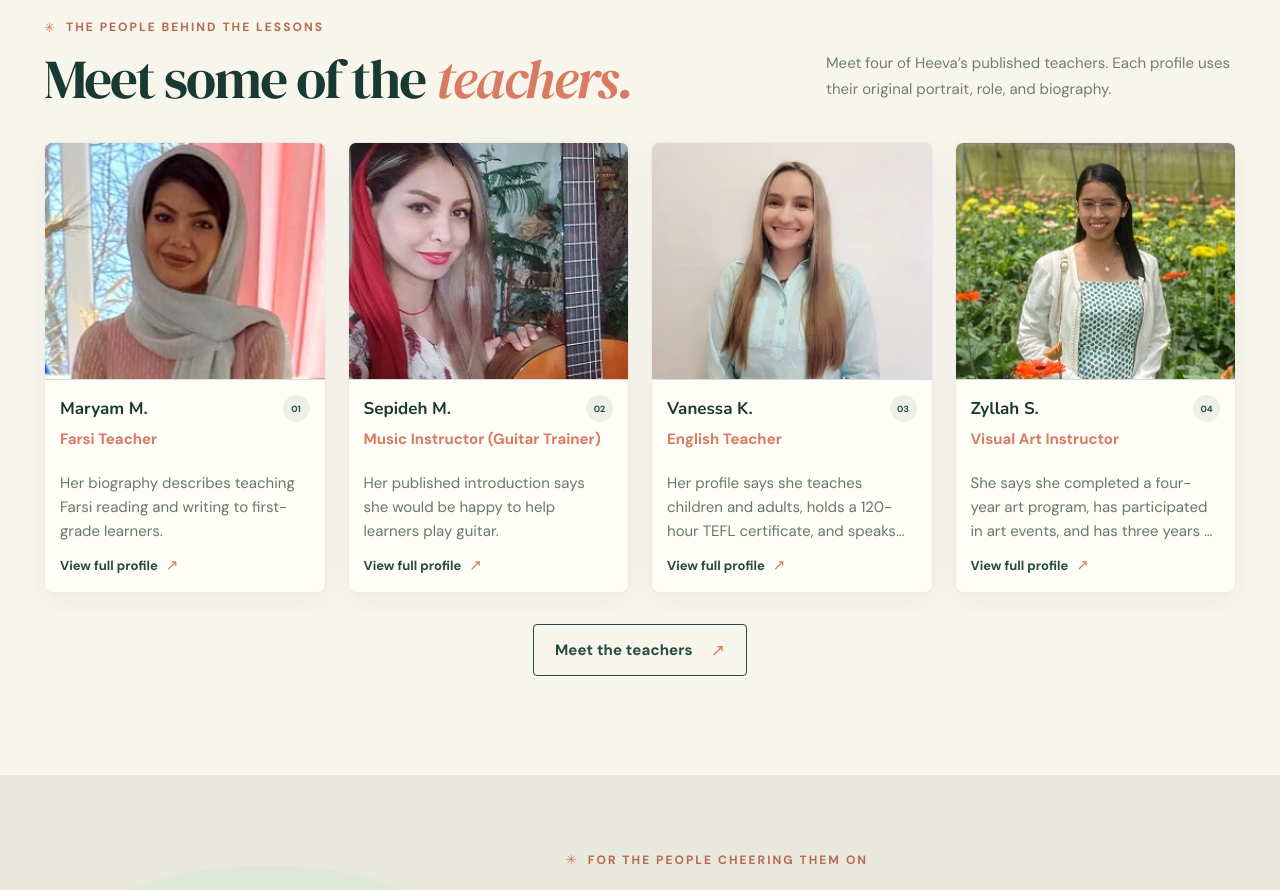
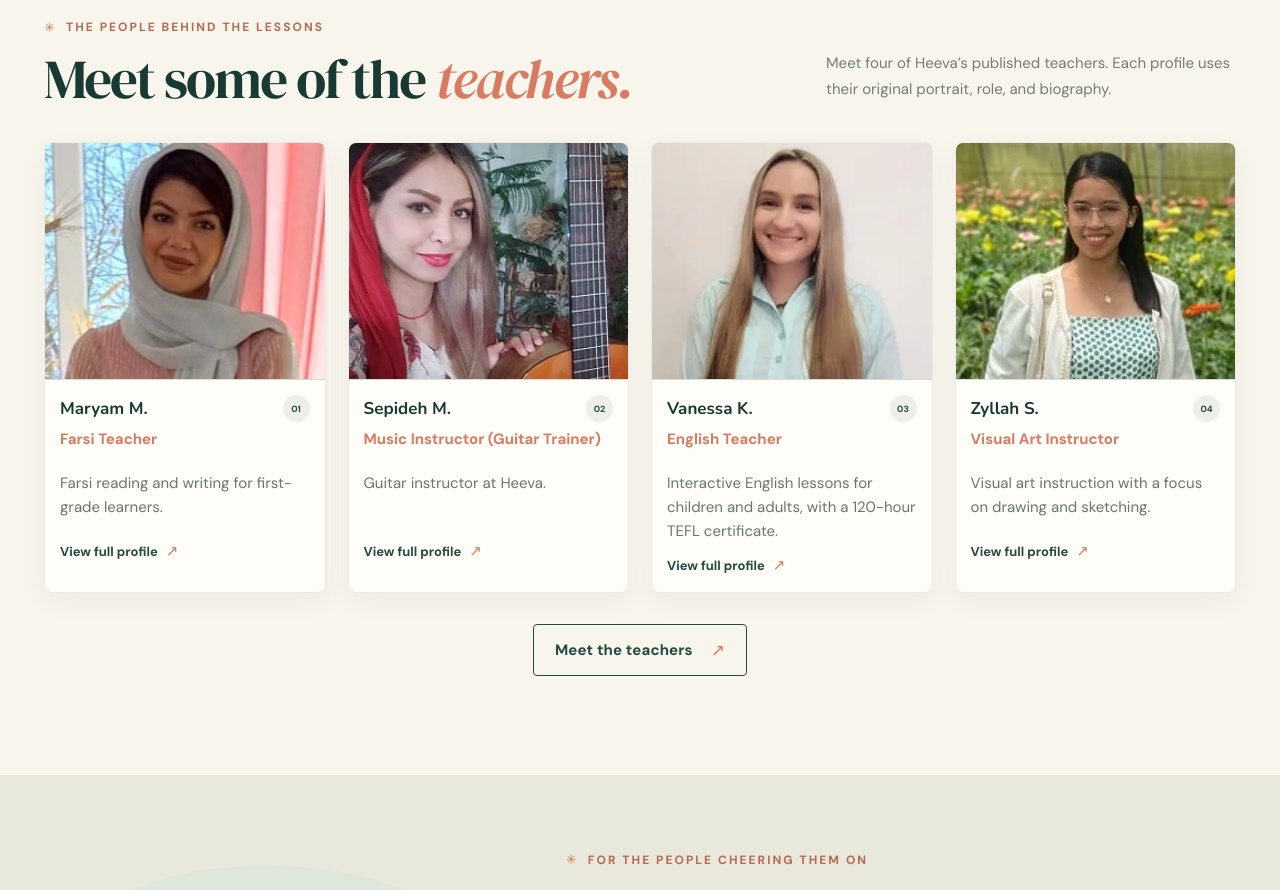
Before and after one commit to Shabdiz302/heeva-frontend, a React (Vite) app: page / in a window 1280 px wide. Shown: the part 2940-3830 px from the top of the page. Built offline with nearby package versions, Linux system fonts and the light colour scheme; no server answers.

Commit message:
Improve Heeva teacher profiles and portrait framing

```diff
--- a/src/components/ContentBlocks.jsx
+++ b/src/components/ContentBlocks.jsx
@@ -56,7 +56,7 @@ export function TeacherCard({ teacher, index = 0 }) {
   return (
     <article className="teacher-card">
       <Link className="teacher-card-link" to={`/teachers/${teacher.slug}`} aria-label={`View ${teacher.name}'s teacher profile`}>
-        <div className="teacher-photo">
+        <div className="teacher-photo" style={{ '--teacher-photo-origin': teacher.cardPhotoPosition, '--teacher-photo-scale': teacher.cardPhotoScale }}>
           <picture>
             <source srcSet={teacher.photo} type="image/webp" />
             <img src={teacher.originalPhoto} alt={`Portrait of ${teacher.name}, ${teacher.role}`} width="263" height="223" loading="lazy" decoding="async" style={{ objectPosition: teacher.imagePosition || 'center' }} />
--- a/src/data/teachers.js
+++ b/src/data/teachers.js
@@ -5,80 +5,106 @@ const profileSource = 'https://heevacourses.com/heeva-teachers';
 export const teachers = [
   {
     slug: 'albertus-v', name: 'Albertus V.', role: 'English Teacher', subject: 'English', category: 'language',
-    summary: 'He describes English lessons focused on speaking, listening, and reading in a warm, practical setting.',
-    bio: 'Albertus teaches English and says he is excited to help learners practise speaking, listening, and reading. He describes his classes as warm, practical, and enjoyable.',
+    summary: "Practical English lessons focused on speaking, listening and reading.",
+    bio: "Albertus helps learners practise speaking, listening and reading in English. He aims to make lessons warm, practical and enjoyable.",
+    relatedCourses: ["general-english"],
+    cardPhotoPosition: '57% 27%', cardPhotoScale: 1.3,
     photo: assetPath('/images/teachers/albertus-v.webp'), originalPhoto: assetPath('/images/teachers/original/albertus-v.jpg'), featured: false, source: profileSource,
   },
   {
     slug: 'bahar-s', name: 'Bahar S.', role: 'Violin Instructor', subject: 'Violin', category: 'music',
-    summary: 'She says she has taught violin since 2015 and describes music as a way to connect with sound and attentive listening.',
-    bio: 'Bahar is a music instructor and violin teacher. Her bio says she has taught violin since 2015 and describes music as a way to understand sound, build confidence, and listen more attentively.',
+    summary: "Violin teacher since 2015, with an emphasis on attentive listening.",
+    bio: "Bahar has taught violin since 2015. She sees music as a way to develop confidence, connect with sound and listen more attentively.",
+    relatedCourses: ["violin"],
+    cardPhotoPosition: '29% 22%', cardPhotoScale: 1.12,
     photo: assetPath('/images/teachers/bahar-s.webp'), originalPhoto: assetPath('/images/teachers/original/bahar-s.jpg'), featured: false, source: profileSource,
   },
   {
     slug: 'calley-anne-b', name: 'Calley-Anne B.', role: 'English Teacher', subject: 'English', category: 'language',
-    summary: 'Her profile describes online English teaching for children and adults, including grammar, punctuation, reading, and writing.',
-    bio: 'Calley-Anne teaches English online and says she has taught children and adults. Her published profile states she completed a TEFL course and teaches punctuation, grammar, reading, and writing in interactive lessons.',
+    summary: "Interactive online English lessons for children and adults.",
+    bio: "Calley-Anne teaches English online to children and adults. She has completed a TEFL course and uses interactive lessons to teach grammar, punctuation, reading and writing.",
+    relatedCourses: ["general-english"],
+    cardPhotoPosition: '50% 28%', cardPhotoScale: 1,
     photo: assetPath('/images/teachers/calley-anne-b.webp'), originalPhoto: assetPath('/images/teachers/original/calley-anne-b.jpg'), featured: false, source: profileSource,
   },
   {
     slug: 'catlyn-a', name: 'Catlyn A.', role: 'English Teacher', subject: 'English', category: 'language',
-    summary: 'She says she has taught ESL since 2006 and adapts lessons to learner level, style, and needs.',
-    bio: 'Catlyn is an online English teacher who says she has taught ESL since 2006. Her profile describes adapting lessons to learners’ level, learning style, and needs, with focus areas including speaking, reading, writing, vocabulary, business English, TOEIC speaking and writing, and IELTS speaking.',
+    summary: "English as a second language since 2006, including business English and exam practice.",
+    bio: "Catlyn has taught English as a second language since 2006. She adapts lessons to each learner’s level, learning style and goals. Her teaching covers speaking, reading, writing and vocabulary, as well as business English, TOEIC speaking and writing, and IELTS speaking.",
+    relatedCourses: ["general-english"],
+    cardPhotoPosition: '51% 26%', cardPhotoScale: 1.14,
     photo: assetPath('/images/teachers/catlyn-a.webp'), originalPhoto: assetPath('/images/teachers/original/catlyn-a.jpg'), featured: false, source: profileSource,
   },
   {
     slug: 'fahimeh-sh', name: 'Fahimeh Sh.', role: 'Farsi Teacher', subject: 'Farsi', category: 'language',
-    summary: 'She teaches Farsi and says she has also taught English for about 18 years.',
-    bio: 'Fahimeh Shams teaches Farsi and says she has also taught English. Her bio describes about 18 years of teaching and her aim to make learning Farsi accessible and enjoyable.',
+    summary: "Farsi teacher with experience teaching both Farsi and English.",
+    bio: "Fahimeh Shams teaches Farsi and has also taught English. Her Heeva profile records about 18 years of teaching experience. She aims to make Farsi accessible and enjoyable.",
+    relatedCourses: ["introduction-to-farsi"],
+    cardPhotoPosition: '43% 38%', cardPhotoScale: 1.06,
     photo: assetPath('/images/teachers/fahimeh-sh.webp'), originalPhoto: assetPath('/images/teachers/original/fahimeh-sh.jpg'), featured: false, source: profileSource,
   },
   {
     slug: 'fatemeh-kh', name: 'Fatemeh Kh.', role: 'Farsi Teacher', subject: 'Farsi', category: 'language',
-    summary: 'Her profile describes more than a decade of teaching Farsi and a focus on learners’ interests.',
-    bio: 'Fatemeh teaches Farsi. Her profile says she has taught for more than a decade and describes shaping her teaching around learners’ interests and characteristics.',
+    summary: "Farsi lessons shaped around the learner’s interests.",
+    bio: "Fatemeh has taught Farsi for more than a decade. She adapts her approach to each learner’s interests and individual needs.",
+    relatedCourses: ["introduction-to-farsi"],
+    cardPhotoPosition: '49% 31%', cardPhotoScale: 1.04,
     photo: assetPath('/images/teachers/fatemeh-kh.webp'), originalPhoto: assetPath('/images/teachers/original/fatemeh-kh.jpg'), featured: false, source: profileSource,
   },
   {
     slug: 'honey-u', name: 'Honey U.', role: 'English Teacher', subject: 'English', category: 'language',
-    summary: 'Her published profile lists 14 years of teaching experience and says she aims to make learning fun and meaningful.',
-    bio: 'Honey is an English teacher. Her profile states 14 years of teaching experience and prior work as a bank financial adviser; she says these roles strengthened her communication skills. She aims to make lessons fun and meaningful.',
+    summary: "English teacher with 14 years of teaching experience listed in her Heeva profile.",
+    bio: "Honey teaches English and aims to make lessons enjoyable and meaningful. Her Heeva profile records 14 years of teaching experience. She also worked as a financial adviser in banking, an experience she credits with developing her communication skills.",
+    relatedCourses: ["general-english"],
+    cardPhotoPosition: '61% 23%', cardPhotoScale: 1.13,
     photo: assetPath('/images/teachers/honey-u.webp'), originalPhoto: assetPath('/images/teachers/original/honey-u.jpg'), featured: false, source: profileSource,
   },
   {
     slug: 'mahya-a', name: 'Mahya A.', role: 'Arts Teacher (Drawing, Sketch)', subject: 'Drawing and sketching', category: 'art',
-    summary: 'She invites learners to explore drawing in a joyful, colourful setting.',
-    bio: 'Mahya teaches drawing and sketching. Her published bio invites learners to explore drawing in a joyful, colourful setting and describes her goal of supporting their artistic aspirations.',
+    summary: "Drawing and sketching with an emphasis on creative expression.",
+    bio: "Mahya teaches drawing and sketching in an encouraging setting. She invites learners to explore colour and develop their own artistic ideas.",
+    relatedCourses: ["creative-arts-for-children"],
+    cardPhotoPosition: '51% 29%', cardPhotoScale: 1.17,
     photo: assetPath('/images/teachers/mahya-a.webp'), originalPhoto: assetPath('/images/teachers/original/mahya-a.jpg'), featured: false, source: profileSource,
   },
   {
     slug: 'maryam-m', name: 'Maryam M.', role: 'Farsi Teacher', subject: 'Farsi reading and writing', category: 'language',
-    summary: 'Her biography describes teaching Farsi reading and writing to first-grade learners.',
-    bio: 'Maryam teaches Farsi reading and writing. Her bio describes working with first-grade learners and invites families to practise Farsi together.',
+    summary: "Farsi reading and writing for first-grade learners.",
+    bio: "Maryam teaches Farsi reading and writing and works with first-grade learners. She encourages families to practise Farsi together between lessons.",
+    relatedCourses: ["basic-farsi-reading-writing-part-1"],
+    cardPhotoPosition: '49% 32%', cardPhotoScale: 1.07,
     photo: assetPath('/images/teachers/maryam-m.webp'), originalPhoto: assetPath('/images/teachers/original/maryam-m.jpg'), featured: true, source: profileSource,
   },
   {
     slug: 'mohammad-p', name: 'Mohammad P.', role: 'English Teacher', subject: 'English', category: 'language',
-    summary: 'He describes English literature studies and teaching in schools, language institutions, and private lessons.',
-    bio: 'Mohammad teaches English. His published bio describes studying English literature at the University of Isfahan, graduate study at Kashan University, and teaching in private and public schools, language institutes, and private lessons. It also says he taught service members during military service and values patience, kindness, and compassion in his classes.',
+    summary: "English teaching experience in schools, language institutes and private lessons.",
+    bio: "Mohammad studied English literature at the University of Isfahan and pursued graduate study at Kashan University. He has taught English in public and private schools, language institutes and one-to-one lessons. He values patience and kindness in his teaching.",
+    relatedCourses: ["general-english"],
+    cardPhotoPosition: '54% 29%', cardPhotoScale: 1.17,
     photo: assetPath('/images/teachers/mohammad-p.webp'), originalPhoto: assetPath('/images/teachers/original/mohammad-p.jpg'), featured: false, source: profileSource,
   },
   {
     slug: 'neda-m', name: 'Neda M.', role: 'Creativity & Art Instructor', subject: 'Creativity and art', category: 'art',
-    summary: 'She says she studied arts and handicrafts and art research, and has taught several art fields for about 10 years.',
-    bio: 'Neda teaches creativity and art. She says she studied arts and handicrafts at bachelor’s level and art research at master’s level, and has taught in several art fields for about 10 years. Her bio describes helping learners connect with art as a source of enjoyment and positive change.',
+    summary: "Art and creativity instructor with a background in handicrafts and art research.",
+    bio: "Neda studied arts and handicrafts at undergraduate level and art research at master’s level. Her Heeva profile lists about 10 years of teaching across several art disciplines. She helps learners find enjoyment and personal expression through art.",
+    relatedCourses: ["creative-arts-for-children"],
+    cardPhotoPosition: '44% 37%', cardPhotoScale: 1,
     photo: assetPath('/images/teachers/neda-m.webp'), originalPhoto: assetPath('/images/teachers/original/neda-m.jpg'), featured: false, source: profileSource,
   },
   {
     slug: 'niyayesh-r', name: 'Niyayesh R.', role: 'Music Instructor (Piano Trainer)', subject: 'Piano', category: 'music',
-    summary: 'Her short published introduction says she would be happy to be your instructor.',
-    bio: 'Niyayesh’s published introduction is brief: she says she is happy to be your piano instructor.',
+    summary: "Piano instructor at Heeva.",
+    bio: "Niyayesh teaches piano at Heeva. Families can contact the team to discuss their learner’s experience and lesson availability.",
+    relatedCourses: ["piano"],
+    cardPhotoPosition: '45% 25%', cardPhotoScale: 1.22,
     photo: assetPath('/images/teachers/niyayesh-r.webp'), originalPhoto: assetPath('/images/teachers/original/niyayesh-r.jpg'), featured: false, source: profileSource,
   },
   {
     slug: 'parastoo-k', name: 'Parastoo K.', role: 'Arts Teacher (Drawing, Sketch) / Farsi Teacher', subject: 'Art and Farsi', category: 'art',
-    summary: 'She identifies as an arts and Farsi teacher and welcomes learners interested in both subjects.',
-    bio: 'Parastoo Kiyan teaches visual art and Farsi. Her introduction says she is glad to help learners develop their art skills and learn Farsi.',
+    summary: "Visual art and Farsi instruction.",
+    bio: "Parastoo Kiyan teaches visual art and Farsi. She welcomes learners who want to develop their drawing and sketching skills or learn Farsi.",
+    relatedCourses: ["creative-arts-for-children", "introduction-to-farsi"],
+    cardPhotoPosition: '53% 37%', cardPhotoScale: 1.1,
     photo: assetPath('/images/teachers/parastoo-k.webp'), originalPhoto: assetPath('/images/teachers/original/parastoo-k.jpg'), featured: false, source: profileSource,
   },
   {
@@ -89,50 +115,66 @@ export const teachers = [
   },
   {
     slug: 'roya-k', name: 'Roya K.', role: 'Orff, Piano, Guitar & Violin Instructor', subject: 'Orff, piano, guitar, and violin', category: 'music',
-    summary: 'She teaches music theory and Orff alongside piano, guitar, and violin.',
-    bio: 'Roya teaches Orff, piano, guitar, and violin, and says she also teaches music theory. Her profile describes Orff as music for children and says separate prerequisite courses are not required.',
+    summary: "Orff music for children, plus piano, guitar, violin and music theory.",
+    bio: "Roya teaches piano, guitar, violin and music theory. She also teaches Orff music for children, which her Heeva profile describes as requiring no separate prerequisite course.",
+    relatedCourses: ["discover-your-childs-talent-for-music", "piano", "guitar", "violin"],
+    cardPhotoPosition: '50% 23%', cardPhotoScale: 1.17,
     photo: assetPath('/images/teachers/roya-k.webp'), originalPhoto: assetPath('/images/teachers/original/roya-k.jpg'), featured: false, source: profileSource,
   },
   {
     slug: 'saghar-a', name: 'Saghar A.', role: 'Piano Instructor', subject: 'Piano', category: 'music',
-    summary: 'She says she began music study at nine, has taught piano since 2015, and has performed with local ensembles.',
-    bio: 'Saghar is a piano instructor. Her profile says she began music study at nine, continued with classical piano, and currently studies piano, aural training, harmony, and composition. She states that she has taught piano since 2015, has been a choir and orchestra member, and has played piano in Hendooneh Opera.',
+    summary: "Classical piano teacher since 2015 with ensemble performance experience.",
+    bio: "Saghar began studying music at nine and went on to study classical piano, aural training, harmony and composition. She has taught piano since 2015 and has performed with choirs and orchestras. Her performance experience includes playing piano in Hendooneh Opera.",
+    relatedCourses: ["piano"],
+    cardPhotoPosition: '48% 30%', cardPhotoScale: 1.09,
     photo: assetPath('/images/teachers/saghar-a.webp'), originalPhoto: assetPath('/images/teachers/original/saghar-a.jpg'), featured: false, source: profileSource,
   },
   {
     slug: 'sepideh-m', name: 'Sepideh M.', role: 'Music Instructor (Guitar Trainer)', subject: 'Guitar', category: 'music',
-    summary: 'Her published introduction says she would be happy to help learners play guitar.',
-    bio: 'Sepideh is a music instructor and guitar trainer. Her published introduction is brief and says she would be happy to help people learn to play guitar.',
+    summary: "Guitar instructor at Heeva.",
+    bio: "Sepideh teaches guitar at Heeva and welcomes learners who want to learn to play. Families can contact the team to discuss course fit and lesson availability.",
+    relatedCourses: ["guitar"],
+    cardPhotoPosition: '30% 29%', cardPhotoScale: 1.04,
     photo: assetPath('/images/teachers/sepideh-m.webp'), originalPhoto: assetPath('/images/teachers/original/sepideh-m.jpg'), featured: true, source: profileSource,
   },
   {
     slug: 'ali-alavi', name: 'Ali Alavi', role: 'Farsi Teacher', subject: 'Farsi', category: 'language',
-    summary: 'His profile says he has taught Farsi for five years and welcomes learners to begin studying the language.',
-    bio: 'Ali Alavi teaches Farsi. His profile states that he has taught Farsi for five years and invites learners to begin studying the language with him.',
+    summary: "Farsi instruction for learners looking to get started.",
+    bio: "Ali Alavi teaches Farsi and welcomes people who are beginning to learn the language. His Heeva profile lists five years of Farsi teaching experience.",
+    relatedCourses: ["introduction-to-farsi"],
+    cardPhotoPosition: '51% 25%', cardPhotoScale: 1.06,
     photo: assetPath('/images/teachers/ali-alavi.webp'), originalPhoto: assetPath('/images/teachers/original/ali-alavi.jpg'), featured: false, source: profileSource,
   },
   {
     slug: 'thana-a', name: 'Thana A.', role: 'Music Instructor (Piano Trainer)', subject: 'Piano', category: 'music',
-    summary: 'She says she began learning piano at four and began teaching it at 18.',
-    bio: 'Thana is a piano instructor. She says she began learning piano from her mother and grandfather at four and began teaching piano at 18.',
+    summary: "Piano instructor who began learning at four and teaching at 18.",
+    bio: "Thana began learning piano at age four with her mother and grandfather. She began teaching piano at 18.",
+    relatedCourses: ["piano"],
+    cardPhotoPosition: '35% 23%', cardPhotoScale: 1.16,
     photo: assetPath('/images/teachers/thana-a.webp'), originalPhoto: assetPath('/images/teachers/original/thana-a.jpg'), featured: false, source: profileSource,
   },
   {
     slug: 'vanessa-k', name: 'Vanessa K.', role: 'English Teacher', subject: 'English', category: 'language',
-    summary: 'Her profile says she teaches children and adults, holds a 120-hour TEFL certificate, and speaks three languages.',
-    bio: 'Vanessa is an English teacher. Her profile says she has taught children and adults, holds a 120-hour TEFL certificate, and speaks three languages. She describes her online lessons as enjoyable, interactive, and adapted to learners’ needs.',
+    summary: "Interactive English lessons for children and adults, with a 120-hour TEFL certificate.",
+    bio: "Vanessa teaches English online to children and adults. Her Heeva profile lists a 120-hour TEFL certificate and says she speaks three languages. She aims to make lessons interactive and adapt them to each learner’s needs.",
+    relatedCourses: ["general-english"],
+    cardPhotoPosition: '50% 25%', cardPhotoScale: 1.31,
     photo: assetPath('/images/teachers/vanessa-k.webp'), originalPhoto: assetPath('/images/teachers/original/vanessa-k.jpg'), featured: true, source: profileSource,
   },
   {
     slug: 'zahra-r', name: 'Zahra R.', role: 'English Teacher', subject: 'English', category: 'language',
-    summary: 'She is currently studying English literature and focuses on listening, speaking, reading, and writing.',
-    bio: 'Zahra is an English teacher and current English literature student. Her profile says she focuses on listening, speaking, reading, and writing, with optional free discussion, movie, and song activities.',
+    summary: "English lessons covering listening, speaking, reading and writing.",
+    bio: "Zahra teaches English and is studying English literature. Her lessons focus on listening, speaking, reading and writing. She also offers activities built around discussion, films and songs.",
+    relatedCourses: ["general-english"],
+    cardPhotoPosition: '51% 30%', cardPhotoScale: 1.22,
     photo: assetPath('/images/teachers/zahra-r.webp'), originalPhoto: assetPath('/images/teachers/original/zahra-r.jpg'), featured: false, source: profileSource,
   },
   {
     slug: 'zyllah-s', name: 'Zyllah S.', role: 'Visual Art Instructor', subject: 'Visual art', category: 'art',
-    summary: 'She says she completed a four-year art program, has participated in art events, and has three years of teaching experience.',
-    bio: 'Zyllah teaches visual art. Her profile says she completed a four-year art program, participated in four recitals and painting exhibitions, and has three years of teaching experience. She is interested in guiding learners through drawing and sketching.',
+    summary: "Visual art instruction with a focus on drawing and sketching.",
+    bio: "Zyllah teaches visual art and focuses on drawing and sketching. Her Heeva profile lists a four-year art programme, three years of teaching experience, and participation in recitals and painting exhibitions.",
+    relatedCourses: ["creative-arts-for-children"],
+    cardPhotoPosition: '54% 21%', cardPhotoScale: 1.4,
     photo: assetPath('/images/teachers/zyllah-s.webp'), originalPhoto: assetPath('/images/teachers/original/zyllah-s.jpg'), featured: true, source: profileSource,
   },
 ];
--- a/src/pages/TeacherProfilePage.jsx
+++ b/src/pages/TeacherProfilePage.jsx
@@ -1,7 +1,9 @@
 import { Link } from '../router.jsx';
+import { courses } from '../data/courses.js';
 import { CTASection, Eyebrow } from '../components/ContentBlocks.jsx';
 
 export default function TeacherProfilePage({ teacher }) {
+  const relatedCourses = courses.filter(({ slug }) => teacher.relatedCourses?.includes(slug));
   return (
     <>
       <div className="shell breadcrumbs"><Link to="/teachers">Our teachers</Link><span aria-hidden="true">/</span><span>{teacher.name}</span></div>
@@ -17,6 +19,12 @@ export default function TeacherProfilePage({ teacher }) {
           <h1>{teacher.name}</h1>
           <p className="teacher-profile-subject">{teacher.subject}</p>
           <p>{teacher.bio}</p>
+          {relatedCourses.length > 0 && (
+            <div className="teacher-related-courses">
+              <h2>Explore related Heeva courses</h2>
+              <ul>{relatedCourses.map(({ slug, title }) => <li key={slug}><Link className="text-link" to={`/courses/${slug}`}>{title}</Link></li>)}</ul>
+            </div>
+          )}
           <p className="teacher-source-note">Biography edited for clarity from Heeva’s published teacher profile. Experience and credentials are included only where stated in that profile.</p>
           <a className="text-link" href={teacher.source} target="_blank" rel="noreferrer">View Heeva’s teacher directory <span aria-hidden="true">↗</span><span className="sr-only"> (opens in a new tab)</span></a>
         </div>
--- a/src/styles.css
+++ b/src/styles.css
@@ -815,10 +815,12 @@ img { display: block; max-width: 100%; }
   object-fit: cover;
   object-position: center 38%;
   filter: saturate(1.035) contrast(1.02);
+  transform: scale(var(--teacher-photo-scale, 1));
+  transform-origin: var(--teacher-photo-origin, center);
   transition: transform .35s ease, filter .35s ease;
 }
 .teacher-card:hover .teacher-photo img {
-  transform: scale(1.035);
+  transform: scale(calc(var(--teacher-photo-scale, 1) * 1.035));
   filter: saturate(1.07) contrast(1.03);
 }
 .teacher-profile-photo {
@@ -982,3 +984,8 @@ img { display: block; max-width: 100%; }
 .category-copy small { font-size:12px; }
 @media (max-width:900px) { .category-grid { grid-template-columns:repeat(2,minmax(0,1fr)); } }
 @media (max-width:600px) { .category-grid { grid-template-columns:1fr; } }
+
+.teacher-related-courses { margin-block: 1.25rem; }
+.teacher-related-courses h2 { margin: 0 0 .5rem; font-size: 1rem; }
+.teacher-related-courses ul { margin: 0; padding-left: 1.25rem; }
+.teacher-related-courses li + li { margin-top: .25rem; }
```
